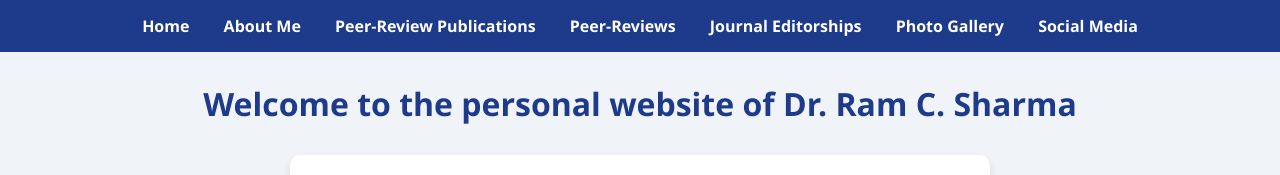
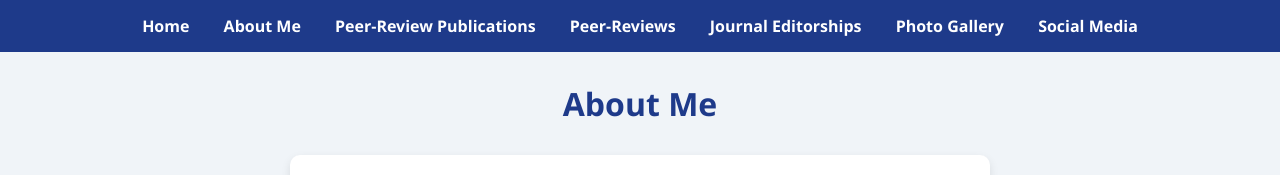
Before and after one commit to digital-ecosphere/my-personal-website, a plain HTML site: page about.html in a window 1280 px wide. Shown: the top 175 px of the page. Drawn offline with Linux system fonts and the light colour scheme.

Commit message:
about.html

```diff
--- a/about.html
+++ b/about.html
@@ -33,7 +33,7 @@
     <a href="photos.html">Photo Gallery </a>
     <a href="social_media.html">Social Media</a>
   </nav>
-  <h1>Welcome to the personal website of Dr. Ram C. Sharma</h1>
+  <h1>About Me</h1>
   <section class="intro">
     <div class="intro-flex">
       <img src="https://raw.githubusercontent.com/digital-ecosphere/my-personal-website/main/2.jpg" alt="Photo 2">
```
